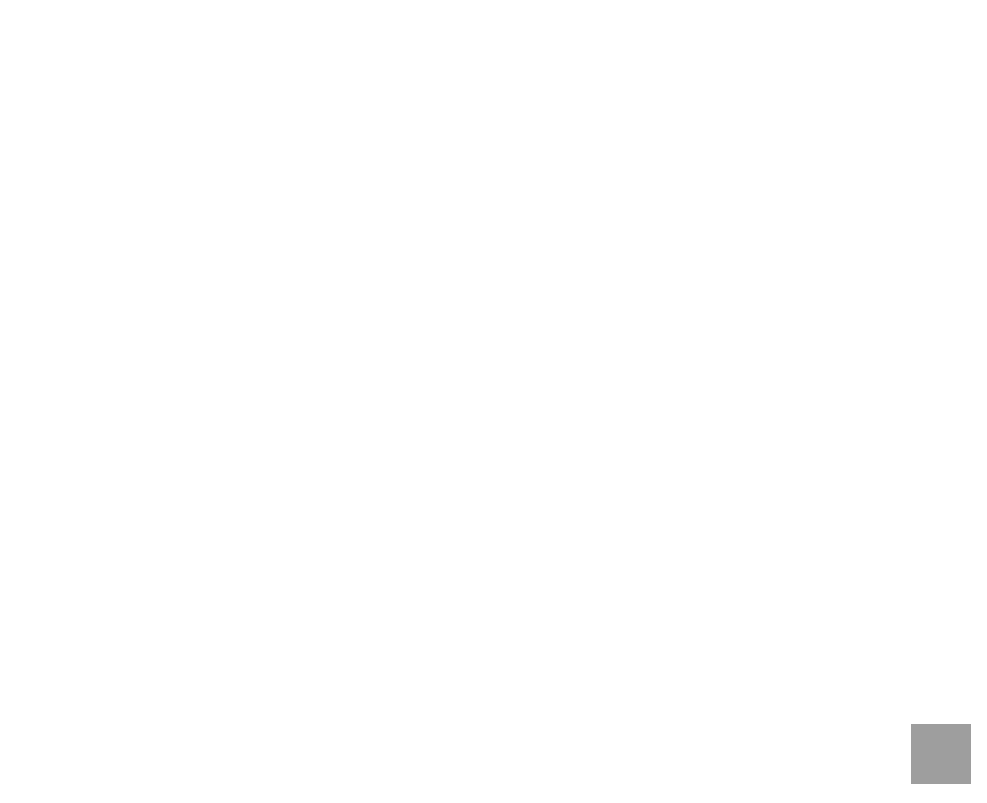
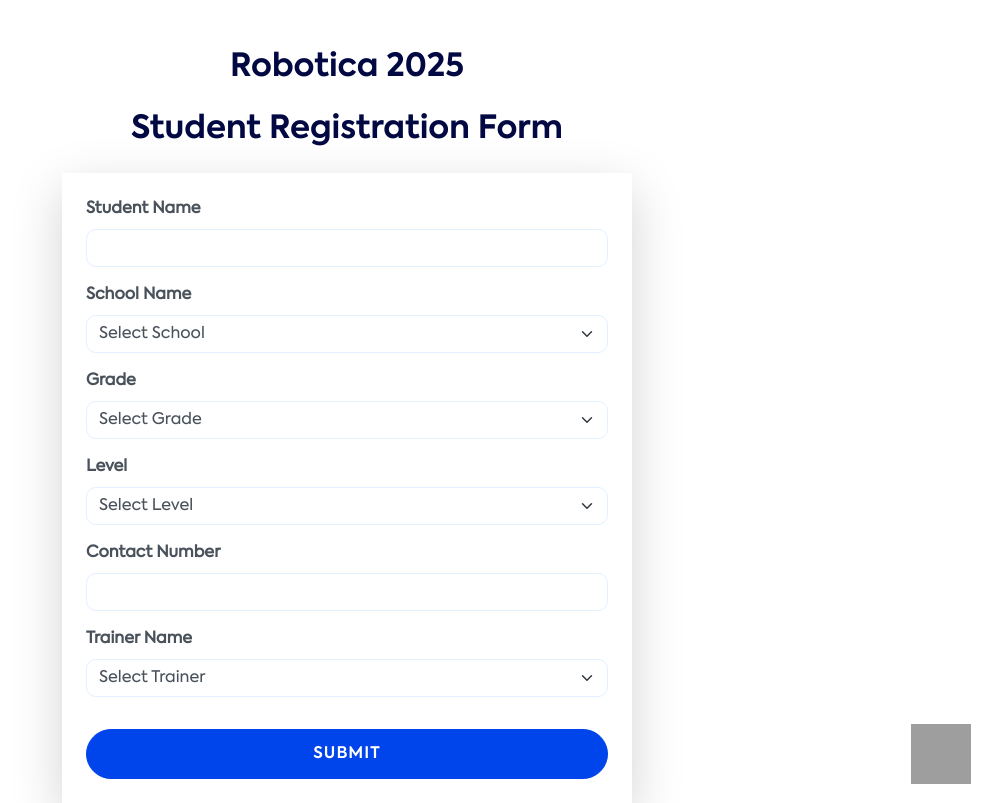
Before and after one commit to salesotomatikstbm/Robotica_2025, a React (Create React App) app: page /admin/students-form-submission in a window 1280 px wide. Before the commit this address had no page. Shown: the whole page, without its empty margins (293-1280 px from the left). Built offline with nearby package versions, Linux system fonts and the light colour scheme; grey boxes are pictures that could not be loaded.

Commit message:
add the form

```diff
--- a/public/index.html
+++ b/public/index.html
@@ -10,6 +10,7 @@
       content="Web site created using create-react-app"
     />
     <link rel="apple-touch-icon" href="%PUBLIC_URL%/logo192.png" />
+
     <!--
       manifest.json provides metadata used when your web app is installed on a
       user's mobile device or desktop. See https://developers.google.com/web/fundamentals/web-app-manifest/
--- /dev/null
+++ b/src/components/Form/Student_Form.js
@@ -0,0 +1,179 @@
+import React, { useState } from 'react';
+
+const Student_Form = () => {
+  const initialState = {
+    studentName: '',
+    schoolName: '',
+    grade: '',
+    level: '',
+    contactNumber: '',
+    trainerName: '',
+  };
+
+  const [formData, setFormData] = useState(initialState);
+  const [message, setMessage] = useState('');
+
+  const handleChange = (e) => {
+    const { name, value } = e.target;
+    setFormData({ ...formData, [name]: value });
+  };
+
+  const handleSubmit = async (e) => {
+    e.preventDefault();
+
+    // Log the form data for debugging
+    console.log('Form Data to Submit:', formData);
+
+    const submissionData = new FormData();
+    submissionData.append("Name", formData.studentName);
+    submissionData.append("SchoolName", formData.schoolName);
+    submissionData.append("Grade", formData.grade);
+    submissionData.append("Level", formData.level);
+    submissionData.append("ContactNumber", formData.contactNumber);
+    submissionData.append("TrainerName", formData.trainerName);
+
+    try {
+      const response = await fetch("https://script.google.com/macros/s/AKfycbzTFeURxzQgsZ0aqu6cy9Qi1tkuQWKKnNt4o3GQg81G5HVH9ikS14dqVU7jMWXty8fBow/exec", {
+        method: "POST",
+        body: submissionData,
+      });
+
+      if (response.ok) {
+        const responseData = await response.text();
+        setMessage(responseData);
+
+        // Reset form to initial state after successful submission
+        setFormData(initialState);
+      } else {
+        setMessage("Network response was not ok.");
+      }
+    } catch (error) {
+      console.error("Error:", error);
+      setMessage("There was an error sending your message.");
+    }
+  };
+
+  return (
+    <div className="container mt-5" style={{ maxWidth: '600px' }}>
+      <h2 className="text-center mb-4">Robotica 2025</h2>
+      <h2 className="text-center mb-4">Student Registration Form</h2>
+      <form onSubmit={handleSubmit} className="shadow-lg p-4 rounded-lg bg-blue">
+
+        <div className="mb-3">
+          <label htmlFor="studentName" className="form-label fw-bold">Student Name</label>
+          <input
+            type="text"
+            className="form-control"
+            id="studentName"
+            name="studentName"
+            value={formData.studentName}
+            onChange={handleChange}
+            required
+          />
+        </div>
+
+        <div className="mb-3">
+          <label htmlFor="schoolName" className="form-label fw-bold">School Name</label>
+          <select
+            className="form-select"
+            id="schoolName"
+            name="schoolName"
+            value={formData.schoolName}
+            onChange={handleChange}
+            required
+          >
+            <option value="">Select School</option>
+            <option value="School A">School A</option>
+            <option value="School B">School B</option>
+            <option value="School C">School C</option>
+          </select>
+        </div>
+
+        <div className="mb-3">
+          <label htmlFor="grade" className="form-label fw-bold">Grade</label>
+          <select
+            className="form-select"
+            id="grade"
+            name="grade"
+            value={formData.grade}
+            onChange={handleChange}
+            required
+          >
+            <option value="">Select Grade</option>
+            <option value="II">II</option>
+            <option value="III">III</option>
+            <option value="IV">IV</option>
+            <option value="V">V</option>
+            <option value="VI">VI</option>
+            <option value="VII">VII</option>
+            <option value="VIII">VIII</option>
+            <option value="IX">IX</option>
+            <option value="X">X</option>
+            <option value="XI">XI</option>
+            <option value="XII">XII</option>
+          </select>
+        </div>
+
+        <div className="mb-3">
+          <label htmlFor="level" className="form-label fw-bold">Level</label>
+          <select
+            className="form-select"
+            id="level"
+            name="level"
+            value={formData.level}
+            onChange={handleChange}
+            required
+          >
+            <option value="">Select Level</option>
+            <option value="1">1</option>
+            <option value="2">2</option>
+            <option value="3">3</option>
+            <option value="4">4</option>
+          </select>
+        </div>
+
+        <div className="mb-3">
+          <label htmlFor="contactNumber" className="form-label fw-bold">Contact Number</label>
+          <input
+            type="tel"
+            className="form-control"
+            id="contactNumber"
+            name="contactNumber"
+            value={formData.contactNumber}
+            onChange={handleChange}
+            required
+          />
+        </div>
+
+        <div className="mb-3">
+          <label htmlFor="trainerName" className="form-label fw-bold">Trainer Name</label>
+          <select
+            className="form-select"
+            id="trainerName"
+            name="trainerName"
+            value={formData.trainerName}
+            onChange={handleChange}
+            required
+          >
+            <option value="">Select Trainer</option>
+            <option value="Trainer A">Trainer A</option>
+            <option value="Trainer B">Trainer B</option>
+            <option value="Trainer C">Trainer C</option>
+          </select>
+        </div>
+
+        <button
+          type="submit"
+          className="btn btn-primary w-100 py-3 mt-3"
+          style={{ fontSize: '16px', fontWeight: 'bold' }}
+        >
+          Submit
+        </button>
+
+        {message && <p className="mt-3 text-center">{message}</p>}
+      </form>
+    </div>
+  );
+};
+
+export default Student_Form;
--- a/src/main-component/router/index.js
+++ b/src/main-component/router/index.js
@@ -1,6 +1,7 @@
 import React from 'react';
 import { BrowserRouter, Routes, Route, } from "react-router-dom";
 import HomePage from '../HomePage/HomePage';
+import Student_Form from '../../components/Form/Student_Form';
 const AllRoute = () => {
 
   return (
@@ -9,6 +10,7 @@ const AllRoute = () => {
         <Routes>
           <Route path="/" element={<HomePage/>} />
           <Route path="Robotica-2025" element={<HomePage />} />
+          <Route path="/admin/students-form-submission" element={<Student_Form />} />
         </Routes>
       </BrowserRouter>
 
```
